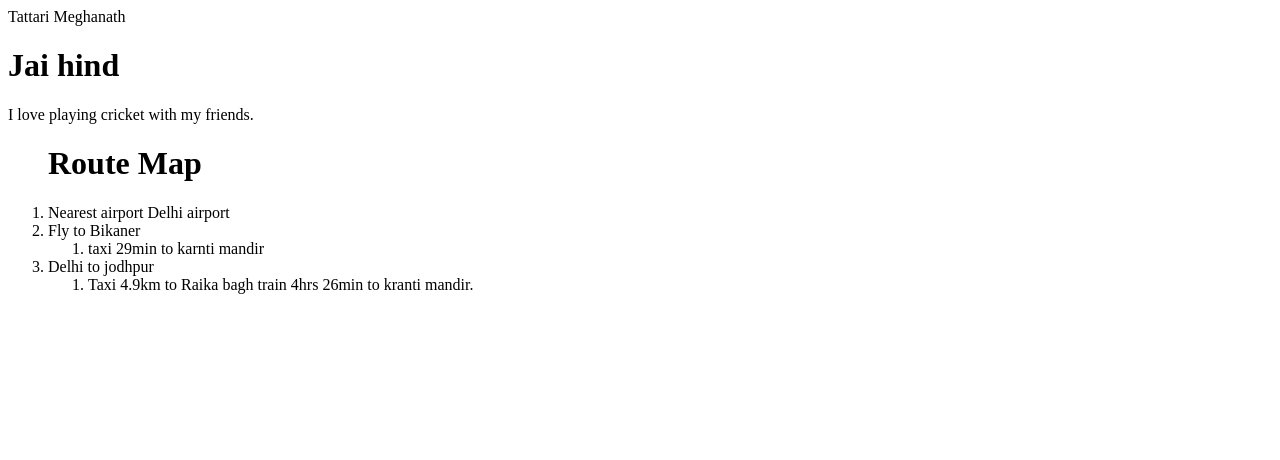
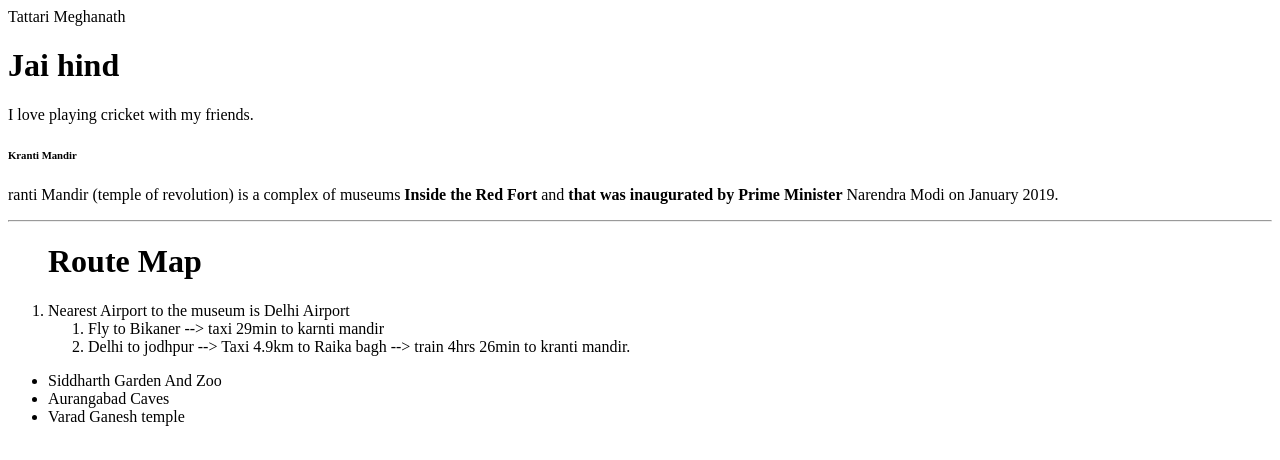
Before and after one commit to 44-563-Web-Apps-F22/44563-webapps-assignment-3-TattariMeghanath, a plain HTML site: page index.html in a window 1280 px wide. Drawn offline with Linux system fonts and the light colour scheme.

```diff
--- a/index.html
+++ b/index.html
@@ -8,19 +8,23 @@
 <p>
 I love playing cricket with my friends.
 </p>
-<ol>
-    <h1>Route Map</h1>
-    <li>Nearest airport Delhi airport</li>
-    <li>Fly to Bikaner
-         <ol>
-            <li>taxi 29min to karnti mandir </li>
+<h6> Kranti Mandir</h6>
+        <p>ranti Mandir (temple of revolution) is a complex of museums
+            <b>Inside the Red Fort</b> and <b>that was inaugurated by Prime Minister</b>
+            Narendra Modi on January 2019.</b> </p>
+        <hr>
+        <ol>
+            <h1> Route Map</h1>
+            <li>Nearest Airport to the museum is Delhi Airport</li>
+              <ol><li>Fly to Bikaner --> taxi 29min to karnti mandir</li>
+            <li>Delhi to jodhpur --> Taxi 4.9km to Raika bagh --> train 4hrs 26min to kranti mandir.</li>
+
         </ol>
-        </li>
-    <li>Delhi to jodhpur
-        <ol>
-        <li>Taxi 4.9km to Raika bagh  train 4hrs 26min to kranti mandir.</li>
         </ol>
-        </li>
-</ol>
-</body>
-</html>
+        <ul>
+            <li>Siddharth Garden And Zoo</li>
+            <li>Aurangabad Caves</li>
+            <li>Varad Ganesh temple</li>
+        </ul>
+    </body>
+    </html>
```
Also changed, not shown: aboutme.html (added).
